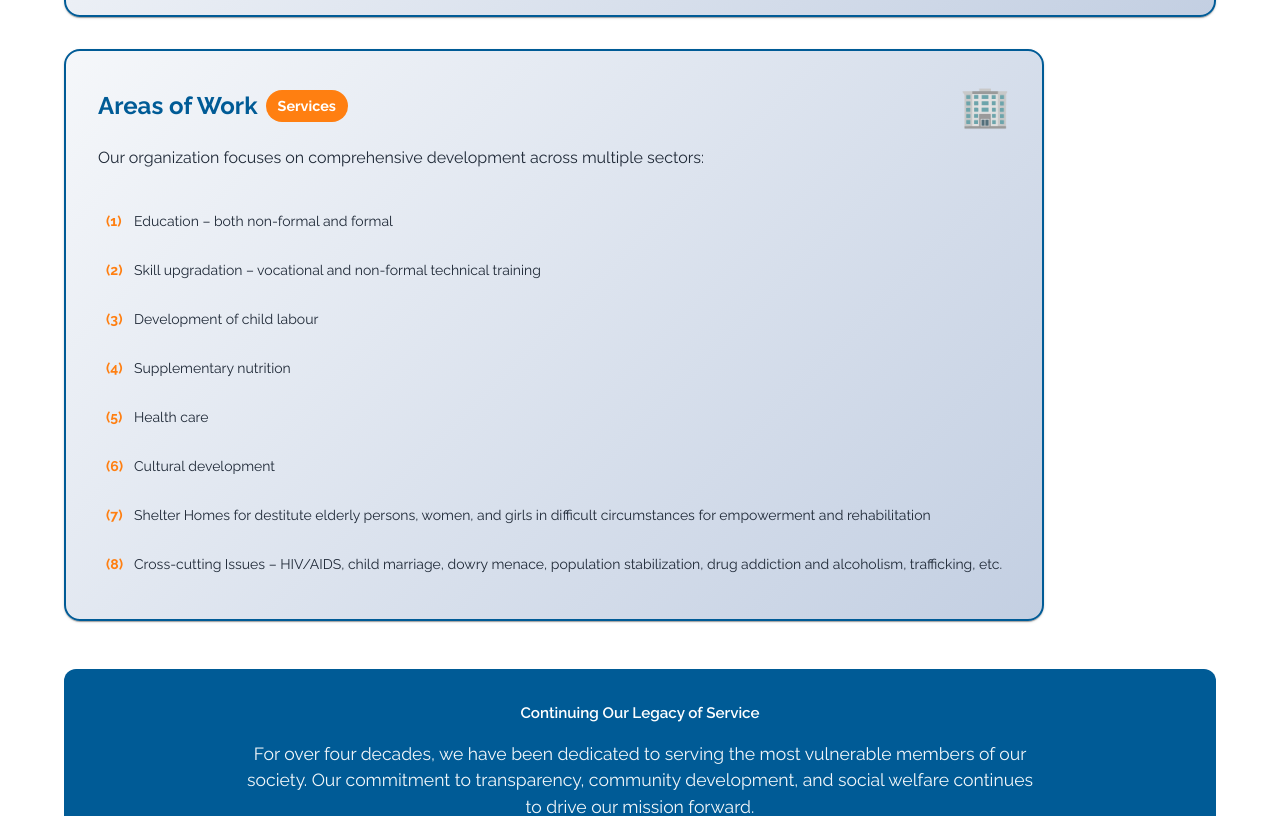
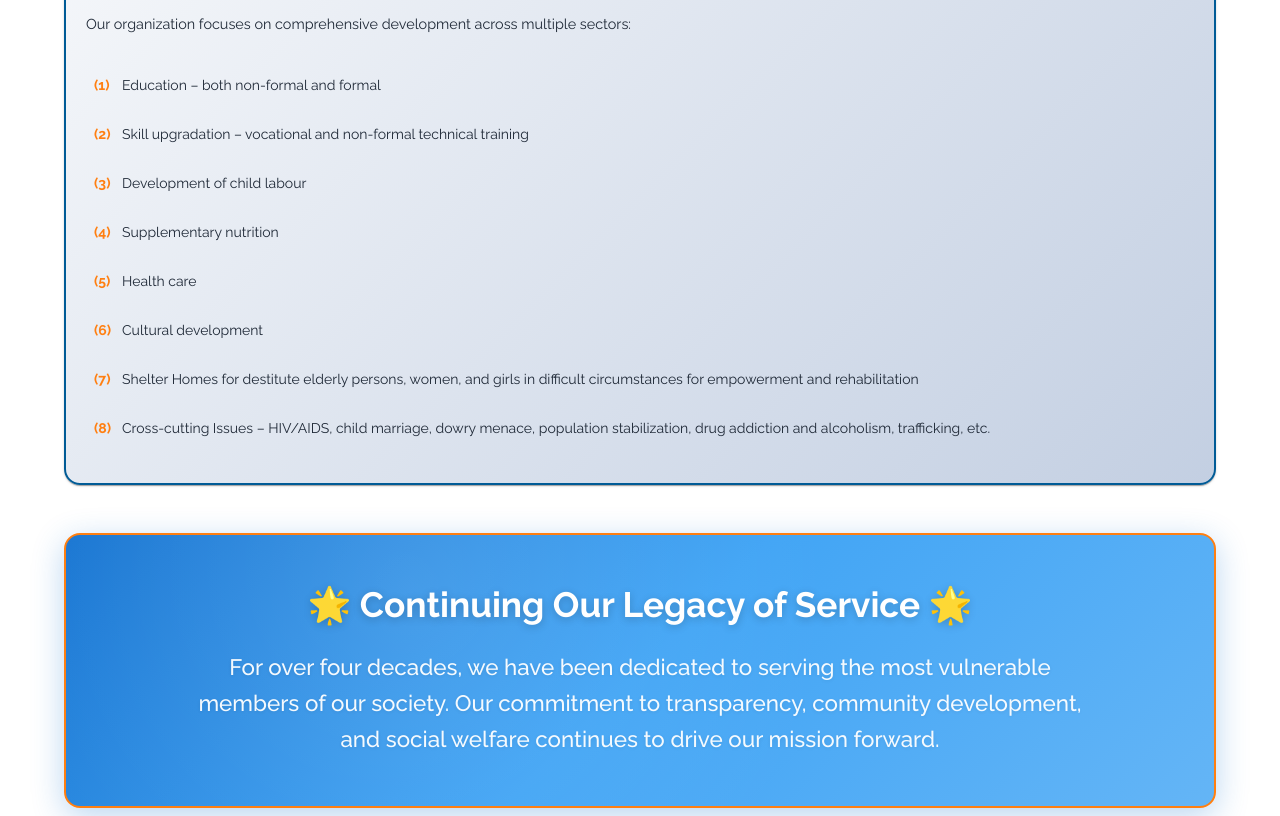
Before and after one commit to Anurup-SarKar/janasikhsha_web_app, a React (Vite) app: page /whoweare in a window 1280 px wide. Shown: the part 1411-2227 px from the top of the page. Built offline with nearby package versions, Linux system fonts and the light colour scheme.

Commit message:
resolved some review comment

```diff
--- a/src/components/ImageCarousel.jsx
+++ b/src/components/ImageCarousel.jsx
@@ -21,7 +21,7 @@ export default function ImageCarousel({ images, height = 620 }) {
 
   const [emblaRef, emblaApi] = useEmblaCarousel(
     { loop: true, align: 'start', duration: 20 },
-    [Autoplay({ delay: 4000, stopOnInteraction: false })]
+    [Autoplay({ delay: 6000, stopOnInteraction: false })]
   );
 
   const onSelect = useCallback(() => {
--- a/src/pages/OurAchievements.jsx
+++ b/src/pages/OurAchievements.jsx
@@ -9,6 +9,13 @@ const AwardCard = styled(Card)(({ theme }) => ({
   border: `2px solid ${theme.palette.primary.main}`,
   borderRadius: '16px',
   transition: 'all 0.3s ease-in-out',
+  width: '100%',
+  maxWidth: '100%',
+  minWidth: '100%',
+  display: 'flex',
+  flexDirection: 'column',
+  boxSizing: 'border-box',
+  overflow: 'hidden',
   '&:hover': {
     transform: 'translateY(-8px)',
     boxShadow: '0 12px 24px rgba(0, 91, 150, 0.15)',
@@ -116,11 +123,32 @@ export default function OurAchievements() {
       {/* Achievements Grid */}
       <Grid container spacing={4}>
         {achievements.map((achievement, index) => (
-          <Grid item xs={12} md={6} key={index}>
+          <Grid
+            item
+            xs={12}
+            md={6}
+            key={index}
+            sx={{
+              display: 'flex',
+              width: '100%',
+              maxWidth: '100%',
+            }}
+          >
             <AwardCard>
-              <CardContent sx={{ p: 4, display: 'flex', flexDirection: 'column' }}>
-                {/* Icon, Title and Year on same line */}
-                <Box sx={{ display: 'flex', justifyContent: 'space-between', alignItems: 'center', mb: 1 }}>
+              <CardContent sx={{
+                p: 2.5,
+                display: 'flex',
+                flexDirection: 'column',
+                width: '100%',
+                maxWidth: '100%',
+                overflow: 'hidden',
+                boxSizing: 'border-box'
+              }}>
+                {/* Icon, Title and Year */}
+                <Box sx={{ display: 'flex', alignItems: 'center', mb: 2, gap: 2 }}>
+                  <Typography variant="h3" sx={{ fontSize: '2.5rem' }}>
+                    {achievement.icon}
+                  </Typography>
                   <Box sx={{ display: 'flex', alignItems: 'center', flexWrap: 'wrap', gap: 1, flex: 1 }}>
                     <Typography
                       variant="h5"
@@ -145,9 +173,6 @@ export default function OurAchievements() {
                       }}
                     />
                   </Box>
-                  <Typography variant="h3" sx={{ fontSize: '2.5rem', ml: 1 }}>
-                    {achievement.icon}
-                  </Typography>
                 </Box>
 
                 {/* Subtitle */}
@@ -178,20 +203,34 @@ export default function OurAchievements() {
                 />
 
                 {/* Description */}
+                <Box
+                  sx={{
+                    width: '100%',
+                    maxWidth: '100%',
+                    overflow: 'hidden',
+                    pr: 2,
+                    boxSizing: 'border-box'
+                  }}
+                >
                   <Typography
                     variant="body1"
                     sx={{
                       fontFamily: 'Raleway, sans-serif',
                       color: (theme) => theme.palette.text.primary,
-                    fontSize: '1rem',
+                      fontSize: '0.9rem',
                       textAlign: 'justify',
-                    lineHeight: 1.6,
+                      lineHeight: 1.4,
                       mb: 1,
+                      width: '100%',
+                      maxWidth: '100%',
+                      wordBreak: 'break-word',
+                      overflowWrap: 'break-word',
                       flex: 1
                     }}
                   >
                     {achievement.description}
                   </Typography>
+                </Box>
 
                 {/* Award Details */}
                 <Box sx={{ mt: 0, mb: 2 }}>
@@ -224,33 +263,6 @@ export default function OurAchievements() {
           </Grid>
         ))}
       </Grid>
-
-      {/* Footer Message */}
-      <Box sx={{ textAlign: 'center', mt: 6, p: 4, bgcolor: 'primary.main', color: 'white', borderRadius: 3 }}>
-        <Typography
-          variant="h6"
-          sx={{
-            fontFamily: 'Raleway, sans-serif',
-            fontWeight: 600,
-            mb: 2
-          }}
-        >
-          Continuing Our Legacy of Service
-        </Typography>
-        <Typography
-          variant="body1"
-          sx={{
-            fontFamily: 'Raleway, sans-serif',
-            fontSize: '1.1rem',
-            maxWidth: 800,
-            mx: 'auto',
-            opacity: 0.95
-          }}
-        >
-          These awards represent decades of dedicated service to the most vulnerable members of our society.
-          They inspire us to continue our mission of empowerment, education, and social transformation.
-        </Typography>
-      </Box>
     </Container>
   );
 }
--- a/src/pages/WhoWeAre.jsx
+++ b/src/pages/WhoWeAre.jsx
@@ -16,6 +16,13 @@ const InfoCard = styled(Card)(({ theme }) => ({
   border: `2px solid ${theme.palette.primary.main}`,
   borderRadius: '16px',
   transition: 'all 0.3s ease-in-out',
+  width: '100%',
+  maxWidth: '100%',
+  minWidth: '100%',
+  display: 'flex',
+  flexDirection: 'column',
+  boxSizing: 'border-box',
+  overflow: 'hidden',
   '&:hover': {
     transform: 'translateY(-8px)',
     boxShadow: '0 12px 24px rgba(0, 91, 150, 0.15)',
@@ -130,11 +137,32 @@ export default function WhoWeAre() {
       {/* Organization Info Grid */}
       <Grid container spacing={4}>
         {organizationInfo.map((info, index) => (
-          <Grid item xs={12} md={6} key={index}>
+          <Grid
+            item
+            xs={12}
+            md={6}
+            key={index}
+            sx={{
+              display: 'flex',
+              width: '100%',
+              maxWidth: '100%',
+            }}
+          >
             <InfoCard>
-              <CardContent sx={{ p: 4, display: 'flex', flexDirection: 'column' }}>
+              <CardContent sx={{
+                p: 2.5,
+                display: 'flex',
+                flexDirection: 'column',
+                width: '100%',
+                maxWidth: '100%',
+                overflow: 'hidden',
+                boxSizing: 'border-box'
+              }}>
                 {/* Icon, Title and Category */}
-                <Box sx={{ display: 'flex', justifyContent: 'space-between', alignItems: 'center', mb: 2 }}>
+                <Box sx={{ display: 'flex', alignItems: 'center', mb: 2, gap: 2 }}>
+                  <Typography variant="h3" sx={{ fontSize: '2.5rem' }}>
+                    {info.icon}
+                  </Typography>
                   <Box sx={{ display: 'flex', alignItems: 'center', flexWrap: 'wrap', gap: 1, flex: 1 }}>
                     <Typography
                       variant="h5"
@@ -152,25 +180,41 @@ export default function WhoWeAre() {
                       size="medium"
                     />
                   </Box>
-                  <Typography variant="h3" sx={{ fontSize: '2.5rem', ml: 1 }}>
-                    {info.icon}
-                  </Typography>
                 </Box>
 
                 {/* Description */}
+                <Box
+                  sx={{
+                    width: '100%',
+                    maxWidth: '100%',
+                    overflow: 'hidden',
+                    pr: 2,
+                    boxSizing: 'border-box'
+                  }}
+                >
                   <Typography
                     variant="body1"
                     sx={{
                       fontFamily: 'Raleway, sans-serif',
                       color: (theme) => theme.palette.text.primary,
-                    fontSize: '1rem',
+                      fontSize: '0.9rem',
                       textAlign: 'justify',
-                    lineHeight: 1.6,
-                    mb: 2
+                      lineHeight: 1.4,
+                      mb: 2,
+                      width: '100%',
+                      maxWidth: '100%',
+                      wordBreak: 'break-word',
+                      overflowWrap: 'break-word',
+                      ...(index < 3 && {
+                        maxHeight: '5.6em', // Approximately 4 lines
+                        overflow: 'hidden',
+                        position: 'relative',
+                      })
                     }}
                   >
                     {info.description}
                   </Typography>
+                </Box>
 
                 {/* Additional Details for Registration */}
                 {info.details && (
@@ -248,25 +292,56 @@ export default function WhoWeAre() {
       </Grid>
 
       {/* Footer Message */}
-      <Box sx={{ textAlign: 'center', mt: 6, p: 4, bgcolor: 'primary.main', color: 'white', borderRadius: 3 }}>
+      <Box sx={{
+        textAlign: 'center',
+        mt: 6,
+        p: { xs: 4, md: 6 },
+        background: 'linear-gradient(135deg, #1976d2 0%, #42a5f5 50%, #64b5f6 100%)',
+        color: 'white',
+        borderRadius: 4,
+        boxShadow: '0 8px 32px rgba(25, 118, 210, 0.3)',
+        border: '2px solid',
+        borderColor: 'secondary.main',
+        position: 'relative',
+        overflow: 'hidden',
+        '&::before': {
+          content: '""',
+          position: 'absolute',
+          top: 0,
+          left: 0,
+          right: 0,
+          bottom: 0,
+          background: 'radial-gradient(circle at 30% 20%, rgba(255,255,255,0.1) 0%, transparent 50%)',
+          pointerEvents: 'none',
+        },
+      }}>
+        <Typography
+          variant="h4"
+          sx={{
+            fontFamily: 'Raleway, sans-serif',
+            fontWeight: 700,
+            mb: 3,
+            fontSize: { xs: '1.8rem', md: '2.2rem' },
+            textShadow: '0 2px 8px rgba(0,0,0,0.2)',
+            position: 'relative',
+            zIndex: 1,
+          }}
+        >
+          🌟 Continuing Our Legacy of Service 🌟
+        </Typography>
         <Typography
           variant="h6"
           sx={{
             fontFamily: 'Raleway, sans-serif',
-            fontWeight: 600,
-            mb: 2
-          }}
-        >
-          Continuing Our Legacy of Service
-        </Typography>
-        <Typography
-          variant="body1"
-          sx={{
-            fontFamily: 'Raleway, sans-serif',
-            fontSize: '1.1rem',
-            maxWidth: 800,
+            fontSize: { xs: '1.2rem', md: '1.4rem' },
+            fontWeight: 500,
+            maxWidth: 900,
             mx: 'auto',
-            opacity: 0.95
+            opacity: 0.95,
+            lineHeight: 1.6,
+            position: 'relative',
+            zIndex: 1,
+            textShadow: '0 1px 4px rgba(0,0,0,0.1)',
           }}
         >
           For over four decades, we have been dedicated to serving the most vulnerable members of our society.
```
Also changed, not shown: src/pages/Home.jsx (+13 -4 lines). Lines whose indentation alone changed are shown as unchanged.
